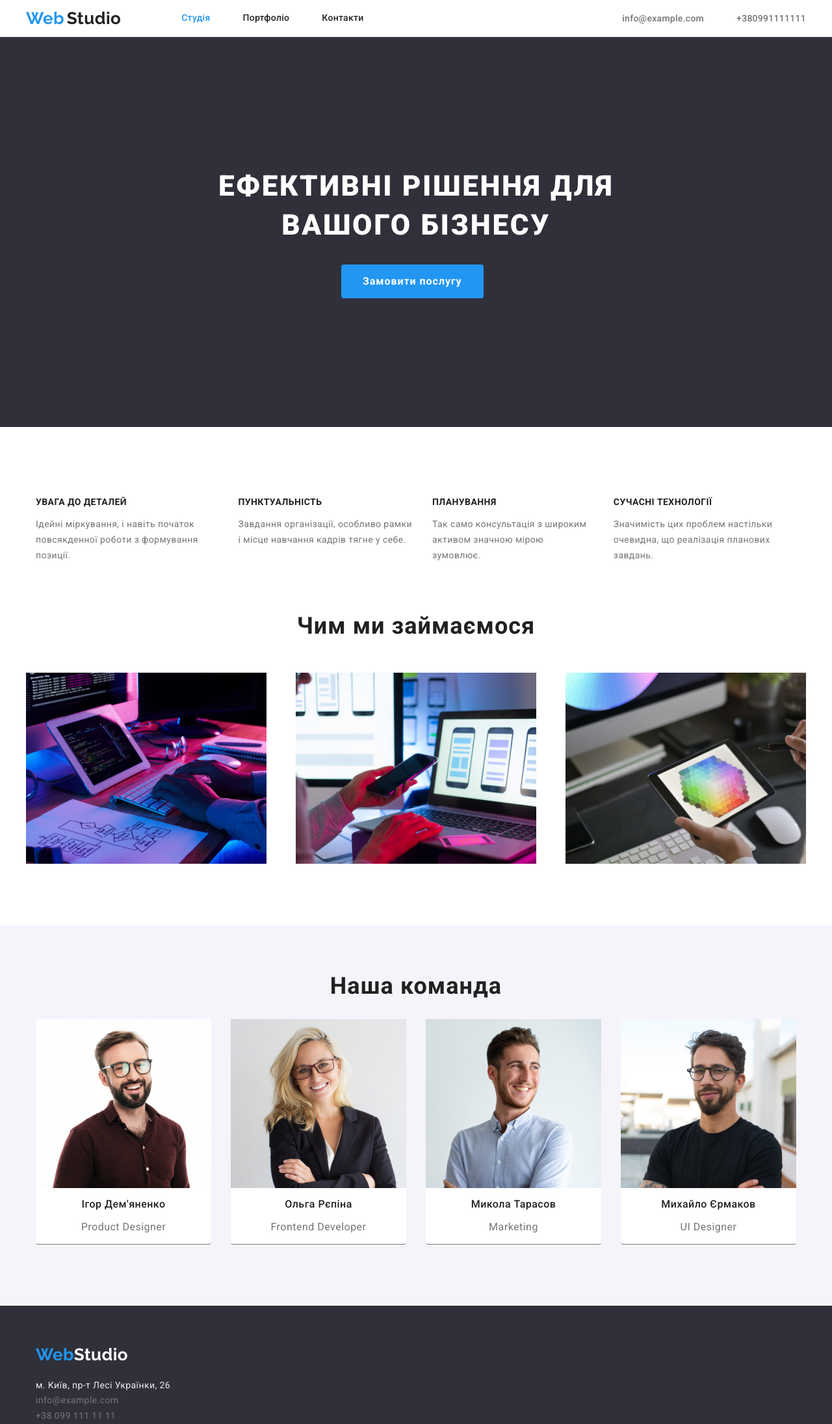
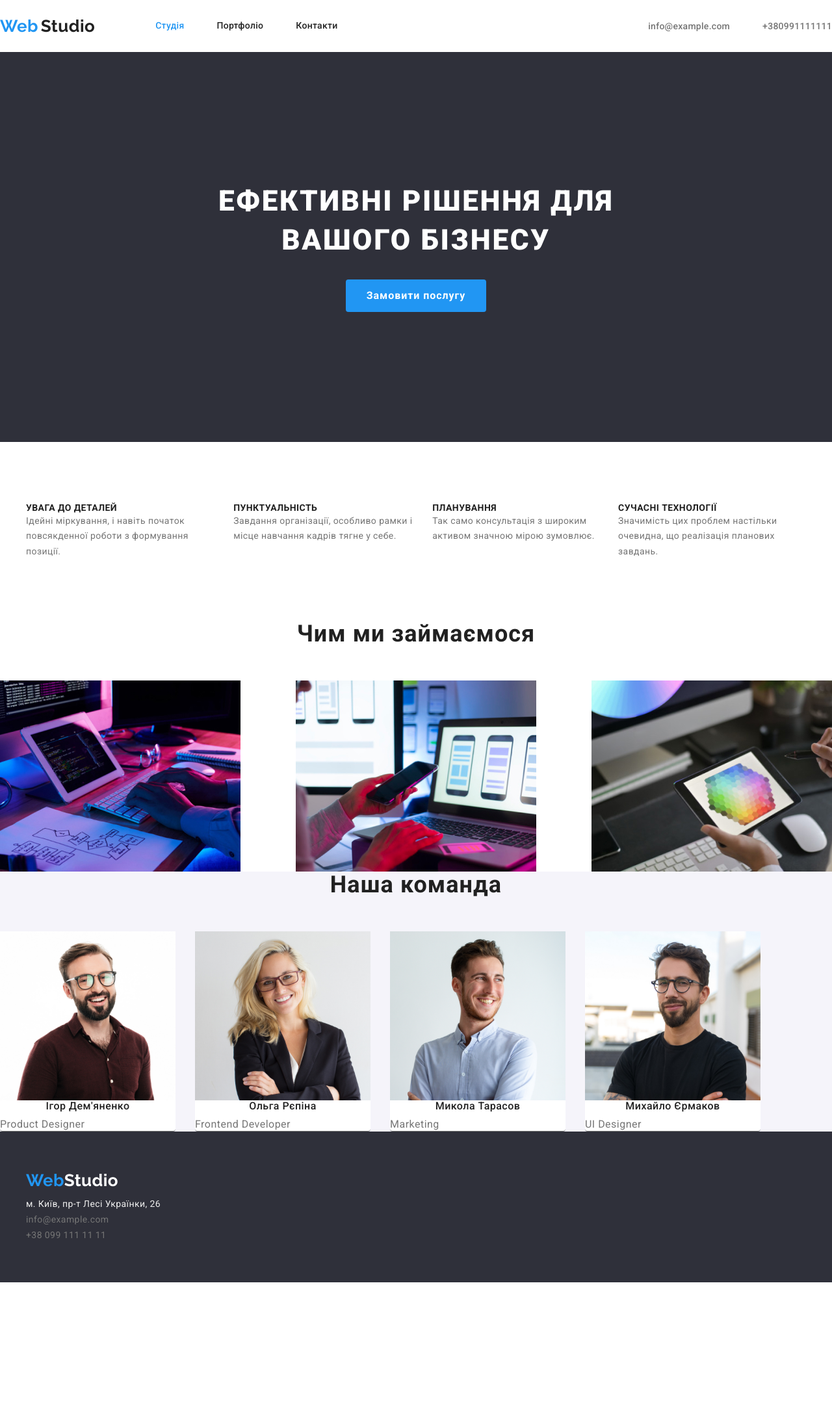
Before and after one commit to YaroslavaSenko/goit-markup-hw-03, a plain HTML site: page index.html in a window 1280 px wide. Shown: the whole page at 65% size. After the commit the page ends 1973 px from the top, so only its background shows below. Drawn offline with nearby package versions, Linux system fonts and the light colour scheme.

Commit message:
Update styles.css

```diff
--- a/css/styles.css
+++ b/css/styles.css
@@ -21,6 +21,61 @@ body{
     font-size: 14px;
     }
 
+
+
+ul{
+    list-style: none;
+    margin-top: 0px;
+    margin-bottom: 0px;
+    padding-left: 0px;
+}
+a{
+    text-decoration: none;
+}
+
+h1, h2, h3, p{
+    margin: 0px;
+}
+img{
+    display: block;
+    max-width: 100%;
+    height: auto;
+}
+address{
+    font-style: normal;
+}
+button{
+    display: block;
+    margin: 0 auto;
+    cursor: pointer;
+    border: none;
+    border-radius: 4px;
+}
+.section{
+    padding: 94px 0;
+}
+
+.page-header{
+ height: 80px;
+}
+.page-header-portfolio{
+  border-bottom-width: 1px;
+  border-bottom-style: solid;
+  border-bottom-color: var(--line-color);
+  height: 80px;
+}
+/* conteiner */
+.conteiner{
+    width: 1200px;
+    margin: 0 auto;
+    padding: o 15px;
+}
+.list{
+    list-style: none;
+    padding-left: 0;
+    margin: 0px;
+}
+
 /* logo */
 .logo{
     text-decoration: none;
@@ -42,49 +97,11 @@ color: var(--title-text-color);
 .logo-footer{
     color: var(--background-color);
 }
-
-ul{
-    list-style: none;
-    margin-top: 0px;
-    margin-bottom: 0px;
-    padding-left: 0px;
-}
-a{
-    text-decoration: none;
-}
-
-h1, h2{
-    margin-top: 0px;
-    margin-bottom: 0px;
-}
-img{
-    display: block;
-    max-width: 100%;
-    height: auto;
-}
-
-.page-header{
-    border-bottom-width: 1px;
-   border-bottom-style: solid;
-   border-bottom-color: var(--line-color)
-}
-/* conteiner */
-.conteiner{
-    width: 1200px;
-    margin-left: auto;
-    margin-right:auto;
-    padding-left: 15px;
-    padding-right: 15px;
-}
-
-
 /* верхня лінія */
 .page-header-conteiner{
 display: flex;
 align-items: center;
-width: 1200px;
-margin-left: auto;
-margin-right: auto;
+
 }
 
 .site-nav{
@@ -92,8 +109,8 @@ margin-right: auto;
     margin-left: 93px;
 }
 .site-nav,.link {
-padding-top: 20px;
-padding-bottom: 20px;
+padding-top: 32px;
+padding-bottom: 32px;
 
 color: var(--title-text-color);
 text-decoration: none;
@@ -156,13 +173,14 @@ letter-spacing: 0.02em;
 }
 /* шапка */
 .hero{
-    height: 600px;
-    background-color:var(--background-color2)
+    /* height: 600px; */
+    background-color:var(--background-color2);
+    padding: 200px 0;
+    text-align: center;
+
 }
 .hero-title{
-    display: flex;
-    justify-content: center;
- padding-top: 200px;
+
 color: var(--background-color);
 font-weight: 900;
 font-size: 44px;
@@ -175,12 +193,11 @@ text-decoration: none;
 
 .hero-button{
     display:inline-block;
-    border: 1px solid transparent;
+    border: none;
     border-radius: 4px;
     padding: 10px 32px;
    justify-content: center;
-   position: relative;
-   margin-left: 470px;
+cursor: pointer;
    margin-top: 30px;
 background-color: var(--accent-color);
 color: var(--background-color);
@@ -221,8 +238,7 @@ border: 1px solid transparent;
 .portfolio-button{
     display: flex;
     justify-content: center;
-margin-top: 94px;
-margin-bottom: 38px;
+margin-bottom: 54px;
 }
 
 /* Особливості */
@@ -240,11 +256,7 @@ margin-bottom: 38px;
 }
 .features{
     display: flex;
-
-    height: 98px;
-    margin-top: 94px;
-    margin-bottom: 94px;
-   justify-content:space-between
+margin: 94px auto;
 }
 .features-list + .features-list{
     margin-left: 30px;
@@ -259,29 +271,18 @@ text-transform: uppercase;
 }
 
 .features-text{
-font-weight: 400;
-font-size: 14px;
 line-height: 1.7;
-letter-spacing: 0.03em;
 }
 
 .portfolio-list{
     display: flex;
     flex-wrap: wrap;
     justify-content:space-between;
-    margin-bottom: 94px;
-
 }
 .portfolio-cards{
-    display:flex;
-    flex-wrap: wrap;
     margin-right: 30px;
     margin-bottom: 30px;
-    border-width: 1px;
-    border-style: solid;
-    border-color: var(--line-color);
     width: 370px;
-    height: 404px;
     }
 
 .portfolio-cards:nth-child(3n){
@@ -290,39 +291,36 @@ letter-spacing: 0.03em;
 .portfolio-cards:nth-last-child(-n+3){
     margin-bottom: 30px;
 }
-
-
-.portfolio-img{
-    width: 370px;
+.portfolio-div{
+    border-width: 1px;
+    border-style: solid;
+    border-color: var(--line-color);
+    padding: 20px 24px;
 }
 .portfolio-title{
-    padding-top: 20px;
-    padding-right: 24px;
-    padding-left: 24px;
-
      text-decoration: none;
     font-weight: 700;
     font-size: 18px;
     line-height: 2;
-    letter-spacing: 0.06em;
     color: var(--black-color2);
 }
 .portfolio-text{
-    padding-bottom: 20px;
-    padding-right: 24px;
-    padding-left: 24px;
 font-weight: 400;
 font-size: 16px;
 line-height: 1.8;
-letter-spacing: 0.03em;
 text-decoration: none;
 color: var(--primary-text-color);
 }
  /* чим ми займаємось */
+ .work{
+    padding-top: 0;
+ }
  .work-images{
-    justify-content:space-between;
-    margin-bottom: 94px;
+    display: flex;
+    justify-content: space-between;
  }
+
+
 .title{
     margin-bottom: 50px;
     color: var(--black-color2);
@@ -339,20 +337,17 @@ color: var(--primary-text-color);
 }
 
 .title-team{
-    padding-top: 94px;
-
      color: var(--title-text-color);
     font-weight: 700;
 font-size: 36px;
-line-height: 1.16px;
+line-height: 1.16;
 text-align: center;
 letter-spacing: 0.03em;
 }
 
 .team-list{
-    padding-top: 50px;
-    justify-content: center;
-   padding-bottom: 94px;
+    display: flex;
+    margin-top: 50px;
 }
 
 .team-images{
@@ -365,7 +360,13 @@ background-color: var(--background-color);
 .team-images + .team-images{
 margin-left: 30px;
 }
+.team-person-position{
+    padding-top: 30px;
+    padding-bottom: 30px;
+    text-align: center;
+}
 .team-person{
+    margin-bottom: 10px;
 font-weight: 500;
 font-size: 16px;
 line-height: 1.18;
@@ -378,22 +379,20 @@ color: var(--title-text-color);
 font-weight: 400;
 font-size: 16px;
 line-height: 1.18;
-text-align: center;
+
 letter-spacing: 0.03em;
 color: var(--primary-text-color);
 }
 /* Підвал */
 .address{
+    padding: 94px 0;
+    font-style: normal;
     padding-top: 60px;
+    padding-bottom: 60px;
     background-color: var(--background-color2);
 }
-.address-list{
-display: flex;
-justify-content: first baseline;
-padding-top: 20px;
-}
+
 .address-link{
-    padding-top: 9px;
   font-style: normal;
 font-weight: 400;
 font-size: 14px;
@@ -402,6 +401,17 @@ letter-spacing: 0.03em;
 color: var(--primary-text-color);
 text-decoration: none;
 }
+.address-list{
+    margin-top: 9px;
+}
+.address-top{
+    margin-top: 20px;
+
+}
+
+.address-list + .address-list{
+    margin-top: 9px;
+}
 .mailto{
     color: var(--pictures-color);
 }
```
Lines whose indentation alone changed are shown as unchanged.
